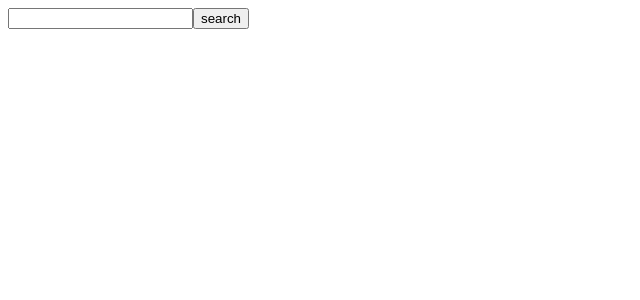
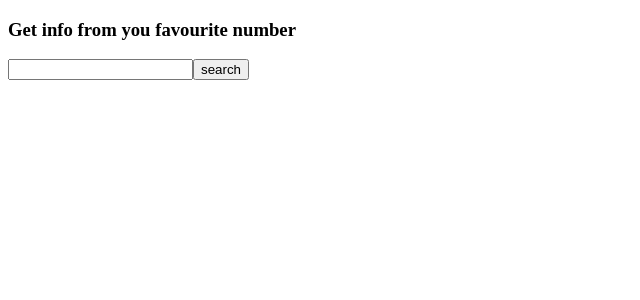
Before and after one commit to Areskyb/weekend_hw, a Vue app: page / in a window 1280 px wide. Shown: the top 300 px of the page, without its empty margins (0-640 px from the left). Built offline with nearby package versions, Linux system fonts and the light colour scheme.

Commit message:
added a h3 tag

```diff
--- a/src/components/FunForm.vue
+++ b/src/components/FunForm.vue
@@ -1,9 +1,12 @@
 <template lang="html">
-  <form class="fun-form" v-on:submit.prevent='handleForm'>
-    <input type="number" name="" value="" v-model='text'>
-    <input type="submit" name="" value="search">
-  </form>
+  <div class="">
+    <h3>Get info from you favourite number</h3>
+    <form class="fun-form" v-on:submit.prevent='handleForm'>
+      <input type="number" name="" value="" v-model='text'>
+      <input type="submit" name="" value="search">
+    </form>
 
+</div>
 </template>
 
 <script>
```
